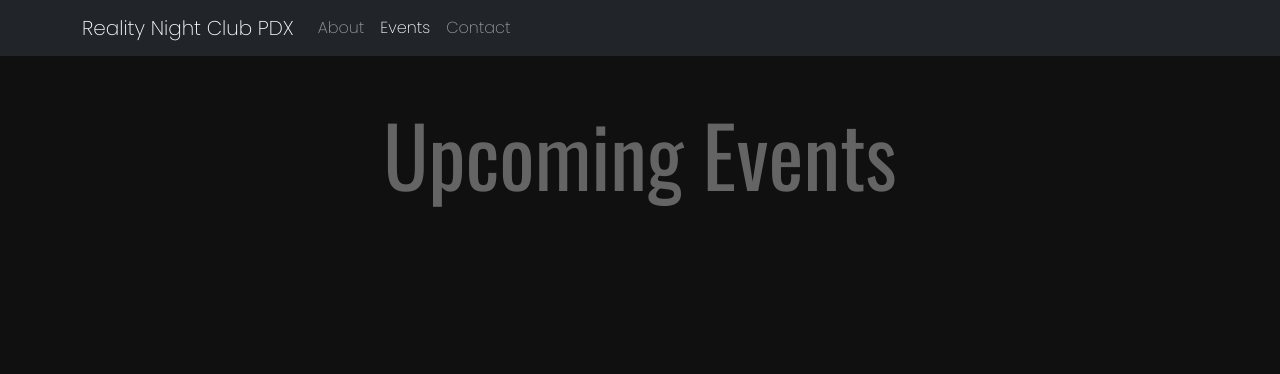
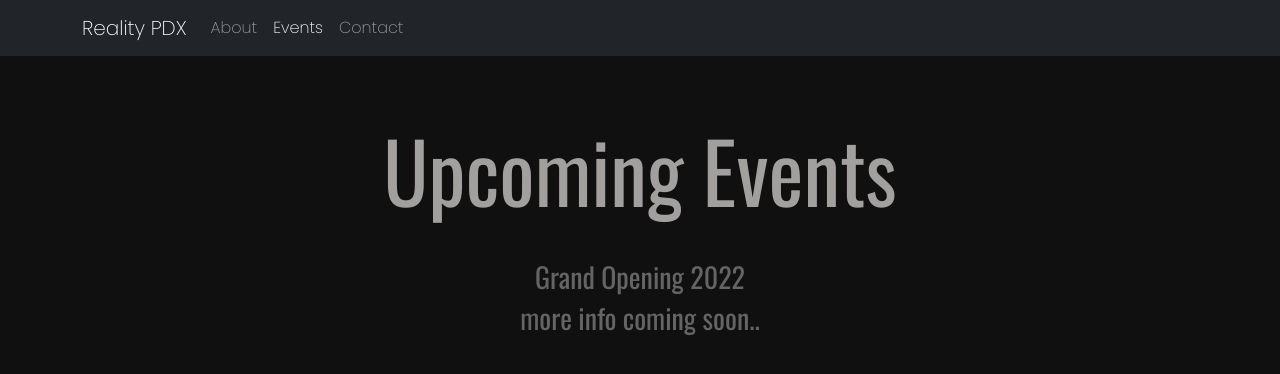
Before and after one commit to RileyShimp/RNC, a React (Create React App) app: page /events in a window 1280 px wide. Shown: the top 374 px of the page. Built offline with nearby package versions, Linux system fonts and the light colour scheme.

Commit message:
Add google map, update about us and events

```diff
--- a/src/App.css
+++ b/src/App.css
@@ -9,6 +9,7 @@
   font-family: 'Poppins', sans-serif;
   font-weight: 200;
   background-color: #101010;
+  color: #a29f9f;
   min-height: 1000px;
   padding-bottom: 50px;
 }
@@ -20,36 +21,35 @@ h1 {
   font-family: 'Oswald', sans-serif;
 }
 
+.AboutUs {
+  color: #656464;
+  padding: 3rem;
+  padding-top: 1rem;
+  font-family: 'Oswald', sans-serif;
+  max-width: 800px;
+  margin: 0 auto;
+  text-align: center;
+}
+
+.Events {
+  color: #656464;
+  padding: 3rem;
+  padding-top: 1rem;
+  font-family: 'Oswald', sans-serif;
+  max-width: 800px;
+  margin: 0 auto;
+  text-align: center;
+
+}
+
 .container {
   text-align: center;
 }
 
-.puppy {
-  align-items: center;
-  padding: 0.25rem;
+.map {
+  margin: 0 auto;
 }
 
-.puppies {
-  text-align: center;
-}
-
-.puppyContainer {
-  align-items: center;
-  padding: 0.25rem;
-}
-
-.puppyCard {
-  margin : 0 auto;
-  margin-top: 2rem;
-}
-
-.studs {
-  text-align: center;
-}
-
-.puppyCard:hover {
-  transform: scale(1.02);
-}
 
 .EmailForm {
   margin : 0 auto;
--- a/src/MainNavbar.js
+++ b/src/MainNavbar.js
@@ -8,7 +8,7 @@ export default function MainNavbar() {
     <Navbar collapseOnSelect expand='sm' bg='dark' variant='dark'>
       <Container>
         <LinkContainer to='/'>
-          <Navbar.Brand>Reality Night Club PDX</Navbar.Brand>
+          <Navbar.Brand>Reality PDX</Navbar.Brand>
         </LinkContainer>
         <Navbar.Toggle aria-controls='responsive-navbar-nav' />
         <Navbar.Collapse id='responsive-navbar-nav'>
--- a/src/components/CarouselHeader.js
+++ b/src/components/CarouselHeader.js
@@ -17,7 +17,7 @@ export default function CarouselHeader() {
                     color: 'white'
                   }}>
                   <h3 style={{ fontWeight: '400', fontSize: '6vw' }}>Reality PDX</h3>
-                  <p>Portlands Largest Night Club</p>
+                  <p>Opening 2022</p>
                 </Carousel.Caption>
               </Carousel.Item>
         <Carousel.Item>
@@ -30,7 +30,7 @@ export default function CarouselHeader() {
               color: 'white'
             }}>
             <h3 style={{ fontWeight: '400', fontSize: '6vw' }}>VIP and Bottle Service</h3>
-            <p>Make reservations tonight! </p>
+            <p>Contact to reserve your table </p>
           </Carousel.Caption>
         </Carousel.Item>
             <Carousel.Item>
--- a/src/components/EmailForm.js
+++ b/src/components/EmailForm.js
@@ -37,7 +37,7 @@ export default function EmailForm() {
         <Form.Label>Email</Form.Label>
         <Form.Control type='email' placeholder='name@example.com' name='user_email' />
         <Form.Label>Message</Form.Label>
-        <Form.Control as='textarea' rows={5} name='message' />
+        <Form.Control as='textarea' rows={5} placeholder='include phone number for callback' name='message' />
         <Button
         variant='primary'
         value="Send"
--- a/src/components/GoogleMap.js
+++ b/src/components/GoogleMap.js
@@ -1,14 +1,16 @@
-import { GMap } from 'primereact/gmap';
-
+import '../App.css';
 
 export default function GoogleMap(){
 
-const options = {
-  center: {lat: 36.890257, lng: 30.707417},
-  zoom: 12
-};
-
 return (
-  <GMap options={options} style={{width: '100%', minHeight: '320px'}} />
+  <div className='Map'>
+    <iframe
+      src="https://www.google.com/maps/embed?pb=!1m18!1m12!1m3!1d2795.3042186276207!2d-122.67348491754737!3d45.5240833!2m3!1f0!2f0!3f0!3m2!1i1024!2i768!4f13.1!3m3!1m2!1s0x54950a0754aba665%3A0x8b9c3299c3a7e15e!2s107%20NW%20Couch%20St%2C%20Portland%2C%20OR%2097209!5e0!3m2!1sen!2sus!4v1657491466755!5m2!1sen!2sus"
+      width="100%"
+      height="200"
+      style={{ border: 0}}
+      allowfullscreen=""
+      loading="lazy">    </iframe>
+  </div>
 )
 }
--- a/src/pages/About.js
+++ b/src/pages/About.js
@@ -1,9 +1,20 @@
-
+import GoogleMap from "../components/GoogleMap"
 
 export default function About() {
   return (
-    <div>
-      <h1 style={{ textAlign: 'center', fontSize: '6.5vw'}}>About us</h1>
+    <>
+      <GoogleMap/>
+      <div className="AboutUs">
+        <h1
+          style={{
+            textAlign: 'center',
+            fontSize: '6.5vw',
+            color : '#a29f9f'
+            }}>About Us
+        </h1>
+        <h3>Reality Night Club, located at 107 Couch Street, is coming to Portland 2022.</h3>
+        <h3> With one of the largest venues in the city, VIP bottle service and the best DJ's Portland has to offer, Reality is Portland's premiere nightlife destination.</h3>
     </div>
+  </>
   )
 }
--- a/src/pages/Contact.js
+++ b/src/pages/Contact.js
@@ -4,7 +4,12 @@ export default function Contact() {
 
   return (
       <div className='Contact'>
-        <h1 style={{ fontSize: '6.5vw' }}>Email Us</h1>
+      <h1
+        style={{
+          textAlign: 'center',
+          fontSize: '6.5vw',
+          color : '#a29f9f'
+          }}>Contact for Reservations</h1>
         <EmailForm/>
       </div>
     )
--- a/src/pages/Events.js
+++ b/src/pages/Events.js
@@ -1,8 +1,15 @@
 
 export default function Events (){
   return (
-  <div className="studs">
-    <h1 style={{ fontSize: '6.5vw' }}>Upcoming Events</h1>
+  <div className="Events">
+    <h1
+      style={{
+        textAlign: 'center',
+        fontSize: '6.5vw',
+        color : '#a29f9f'
+        }}>Upcoming Events</h1>
+    <h3>Grand Opening 2022</h3>
+    <h3>more info coming soon..</h3>
     </div>
   );
 }
--- a/src/pages/Home.js
+++ b/src/pages/Home.js
@@ -2,13 +2,11 @@ import CarouselHeader from '../components/CarouselHeader'
 import Contact from './Contact'
 import About from './About'
 import Events from './Events'
-import GoogleMap from '../components/GoogleMap'
 
 export default function Home() {
   return (
     <div>
       <CarouselHeader />
-        <GoogleMap/>
         <About />
         <Events />
         <Contact />
```
